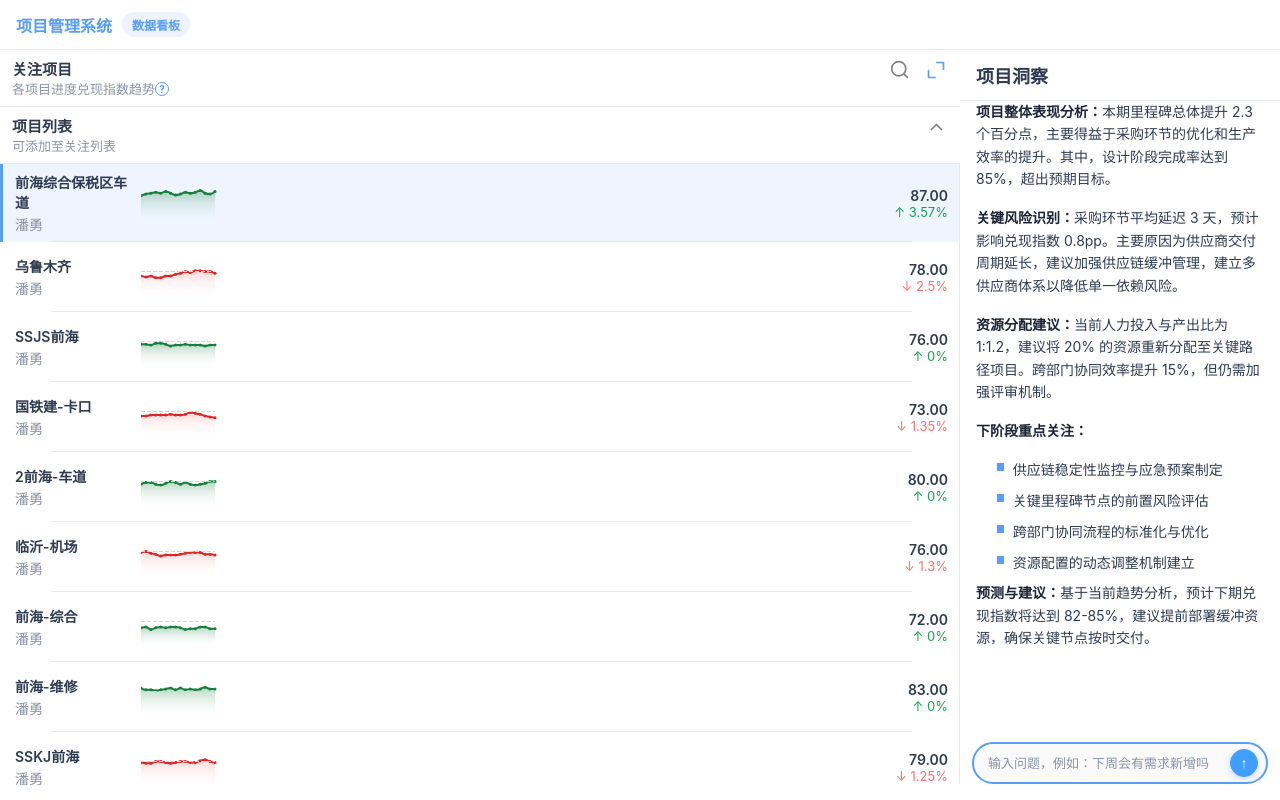
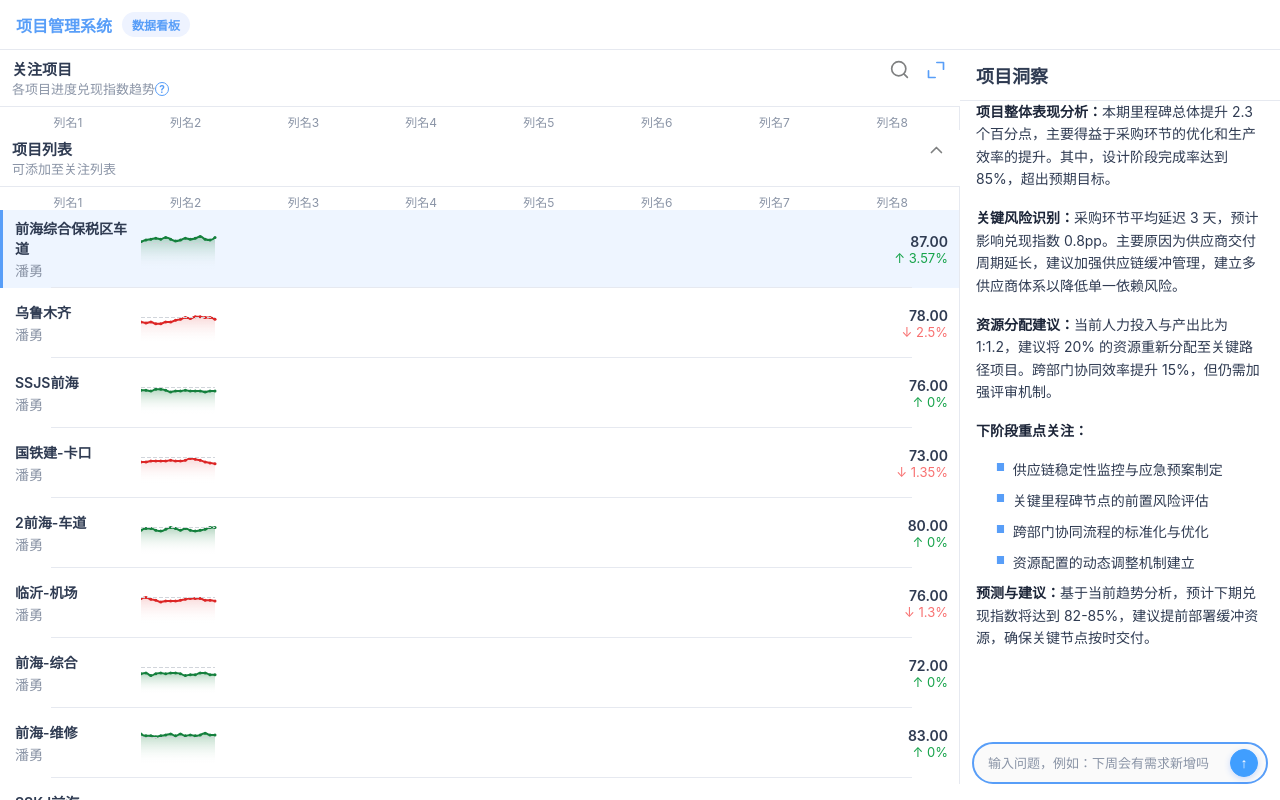
Before and after one commit to Soulcool22/dashboard-vue, a Vue app: page / in a window 1280 px wide. Both pictures are taken after a click on the button 216 px from the left and 70 px from the top of the page. Built offline with nearby package versions, Linux system fonts and the light colour scheme; what @icon-park/vue-next would draw is missing.

Commit message:
增加展开列名

```diff
--- a/src/components/RegularList.vue
+++ b/src/components/RegularList.vue
@@ -13,6 +13,16 @@
           </svg>
         </el-button>
       </div>
+    </div>
+    <div class="wl-columns" v-if="isExpanded && !collapsed">
+      <div>列名1</div>
+      <div>列名2</div>
+      <div>列名3</div>
+      <div>列名4</div>
+      <div>列名5</div>
+      <div>列名6</div>
+      <div>列名7</div>
+      <div>列名8</div>
     </div>
     <div class="wl-list" v-show="!collapsed">
       <div
@@ -54,6 +64,18 @@ function deltaText(p){ const a=p.series; const prev=a[a.length-2]; const last=a[
 </script>
 
 <style scoped>
+.wl-columns {
+  display: grid;
+  grid-template-columns: repeat(8, 1fr);
+  align-items: center;
+  gap: 6px;
+  padding: 0 12px;
+  margin-top: 6px;
+  font-size: 12px;
+  color: var(--muted);
+}
+.wl-columns > div { display: flex; align-items: center; justify-content: center; }
+
 .wl-item {
   display: grid;
   grid-template-columns: 1fr 80px 60px; /* Match the grid in WatchList.vue */
@@ -72,6 +94,9 @@ function deltaText(p){ const a=p.series; const prev=a[a.length-2]; const last=a[
 }
 
 /* --- Expanded Layout Logic --- */
+.is-expanded .wl-columns {
+  grid-template-columns: repeat(8, 1fr); /* 8 equal columns when expanded */
+}
 .is-expanded .wl-item {
   grid-template-columns: 120px 80px 1fr; /* info | sparkline | flexible gap */
 }
--- a/src/components/WatchList.vue
+++ b/src/components/WatchList.vue
@@ -22,6 +22,16 @@
           <svg width="20" height="20" viewBox="0 0 48 48" fill="none" xmlns="http://www.w3.org/2000/svg"><path d="M22 42H6V26" stroke="currentColor" stroke-width="4" stroke-linecap="round" stroke-linejoin="round"/><path d="M26 6H42V22" stroke="currentColor" stroke-width="4" stroke-linecap="round" stroke-linejoin="round"/></svg>
         </el-button>
       </div>
+    </div>
+    <div class="wl-columns" v-if="isExpanded && !isSearchVisible">
+      <div>列名1</div>
+      <div>列名2</div>
+      <div>列名3</div>
+      <div>列名4</div>
+      <div>列名5</div>
+      <div>列名6</div>
+      <div>列名7</div>
+      <div>列名8</div>
     </div>
     <div class="wl-list" v-if="!isSearchVisible">
       <div
@@ -129,6 +139,18 @@ function deltaText(p){ const a=p.series; const prev=a[a.length-2]; const last=a[
 </script>
 
 <style scoped>
+.wl-columns {
+  display: grid;
+  grid-template-columns: repeat(8, 1fr);
+  align-items: center;
+  gap: 6px;
+  padding: 0 12px;
+  margin-top: 6px;
+  font-size: 12px;
+  color: var(--muted);
+}
+.wl-columns > div { display: flex; align-items: center; justify-content: center; }
+
 .sub { display: flex; align-items: center; }
 .header-actions { display: flex; align-items: center; cursor: pointer; }
 .search-box { padding: 8px 12px; }
@@ -227,6 +249,9 @@ function deltaText(p){ const a=p.series; const prev=a[a.length-2]; const last=a[
 }
 
 /* --- Expanded Layout Logic --- */
+.is-expanded .wl-columns {
+  grid-template-columns: repeat(8, 1fr);
+}
 .is-expanded .wl-list:not(.search-list) .wl-item {
   grid-template-columns: 120px 80px 1fr; /* info | sparkline | flexible gap */
 }
```
